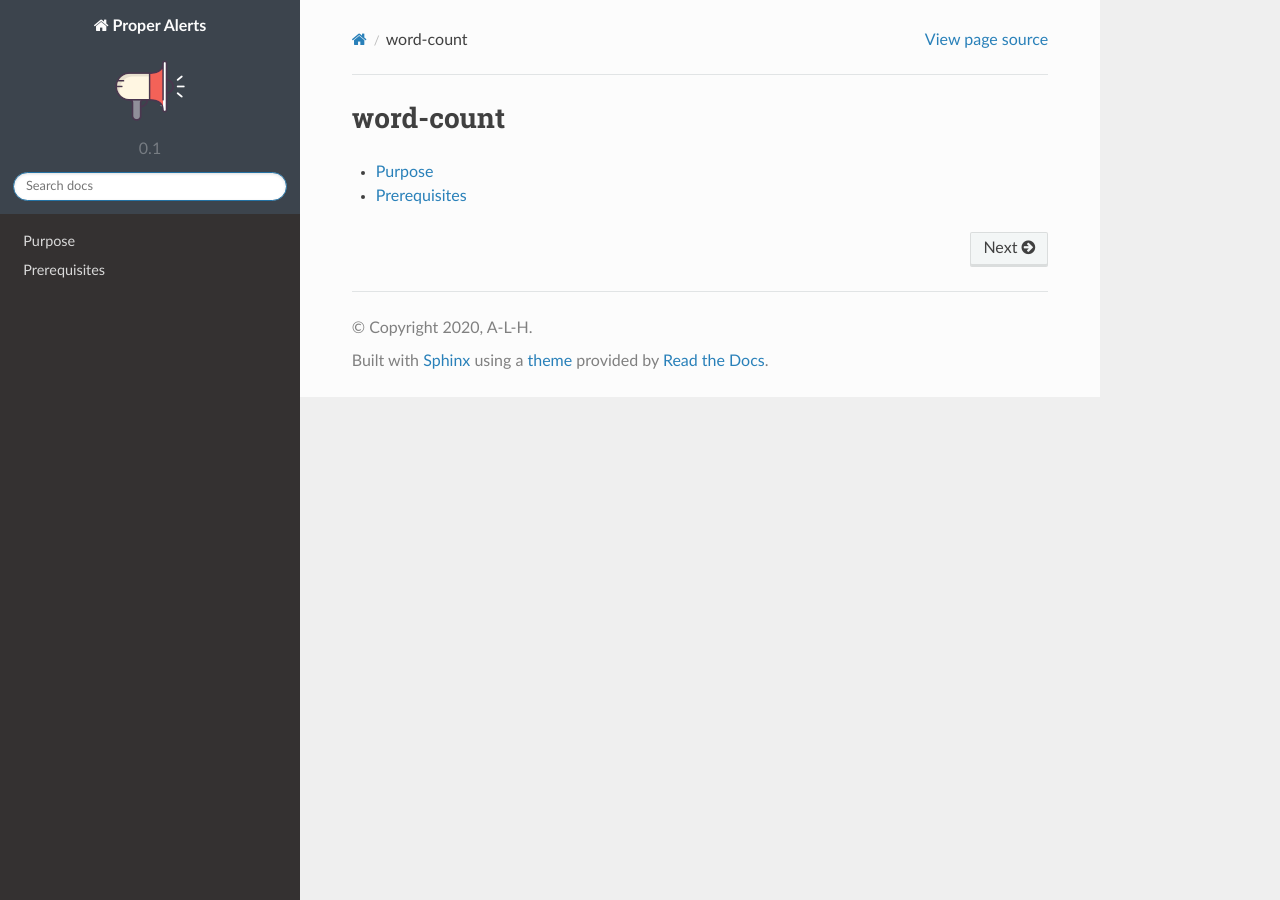
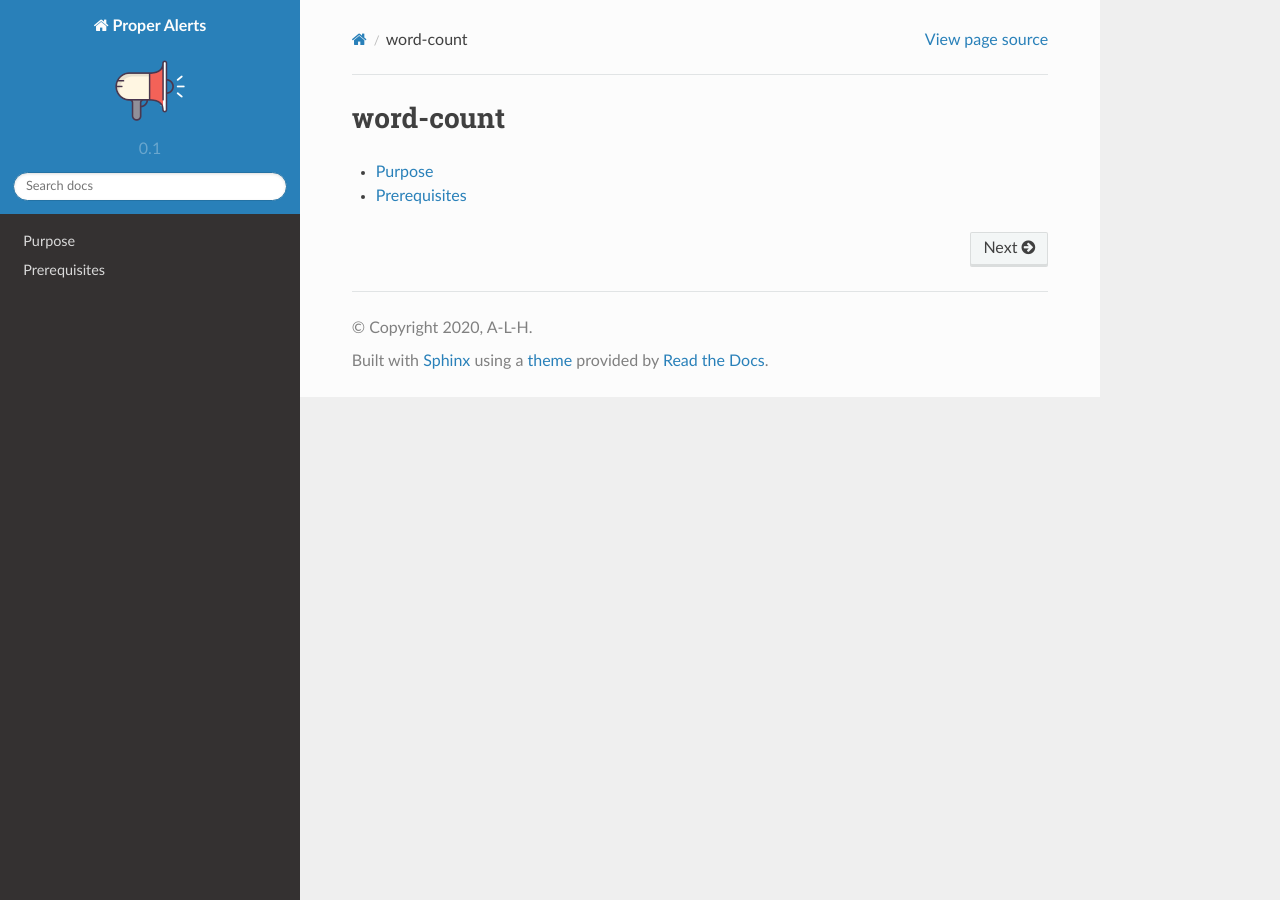
Before and after one commit to a-l-h/splunk-app-proper-alerts, a Sphinx documentation site: the page built from doc/index.rst, in a window 1280 px wide. Built offline with Sphinx 7.4.7 and the Read the Docs theme 2.0.0, drawn with Linux system fonts in a browser that asks for light colours.

Commit message:
Update conf.py

```diff
--- a/doc/conf.py
+++ b/doc/conf.py
@@ -90,7 +90,6 @@ html_theme = 'sphinx_rtd_theme'
 # documentation.
 #
 html_theme_options = {
-    'style_nav_header_background': '#3C444D',
     'style_external_links': True
 }
 
```
